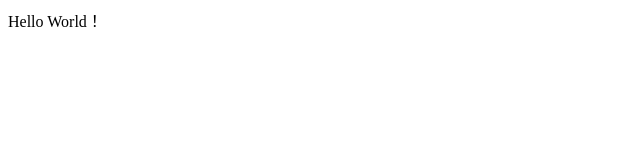
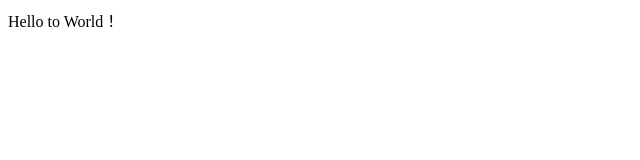
Before and after one commit to floveltest/sample, a plain HTML site: page index2.html in a window 1280 px wide. Shown: the full height of the page, 0-640 px from the left. Drawn offline with Linux system fonts and the light colour scheme.

Commit message:
Add files via upload

```diff
--- a/index2.html
+++ b/index2.html
@@ -5,6 +5,6 @@
 </head>
 
 <body>
-    Hello World！
+    Hello to World！
 </body>
 </html>
```
